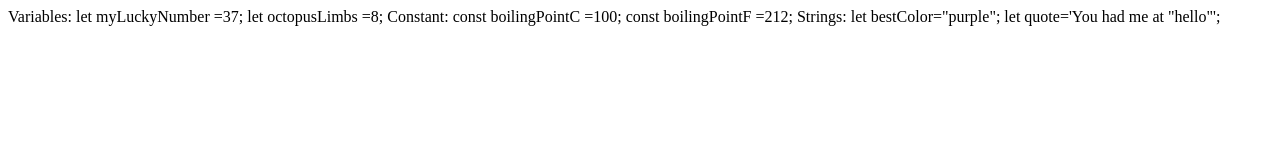
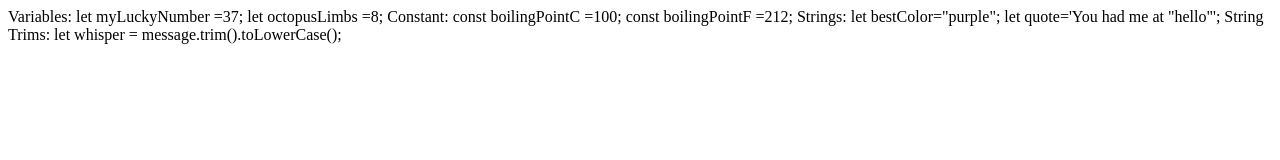
Before and after one commit to appleofhavok/Web_Dev, a plain HTML site: page javascript.html in a window 1280 px wide. Drawn offline with Linux system fonts and the light colour scheme.

Commit message:
javascript coding exercise #18

```diff
--- a/javascript.html
+++ b/javascript.html
@@ -20,6 +20,8 @@ Strings:
 let bestColor="purple";
 let quote='You had me at "hello"';
 <!--coding exercise 18:-->
+String Trims:
+let whisper = message.trim().toLowerCase();
 <!--coding exercise 19:-->
 <!--coding exercise 20:-->
 <!--coding exercise 21:-->
```
